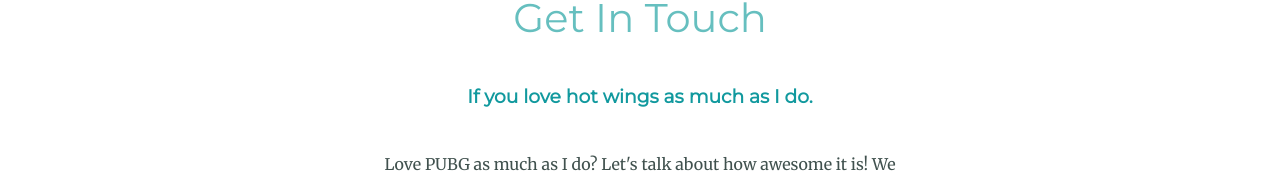
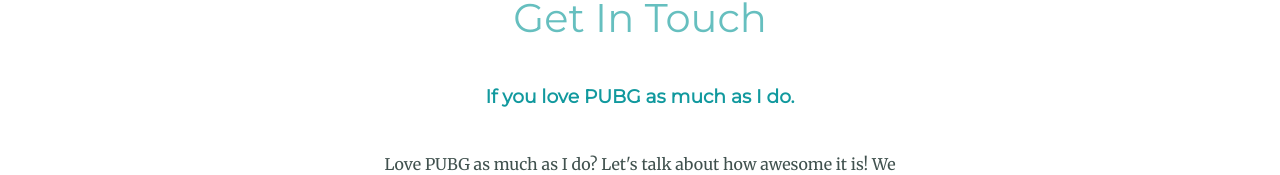
Before and after one commit to sarathreddyendukur/cv, a plain HTML site: page index.html in a window 1280 px wide. Shown: the part 2287-2462 px from the top of the page. Drawn offline with Linux system fonts and the light colour scheme.

Commit message:
modifed index.html

```diff
--- a/index.html
+++ b/index.html
@@ -47,7 +47,7 @@
     <hr>
     <div class="contact-me">
       <h2>Get In Touch</h2>
-      <h3>If you love hot wings as much as I do.</h3>
+      <h3>If you love PUBG as much as I do.</h3>
       <p class="contact-message">Love PUBG as much as I do? Let's talk about how awesome it is! We can code while we eat..!</p>
       <a class="btn" href="mailto:sarathreddycmd@gmail.com">CONTACT ME</a>
     </div>
```
